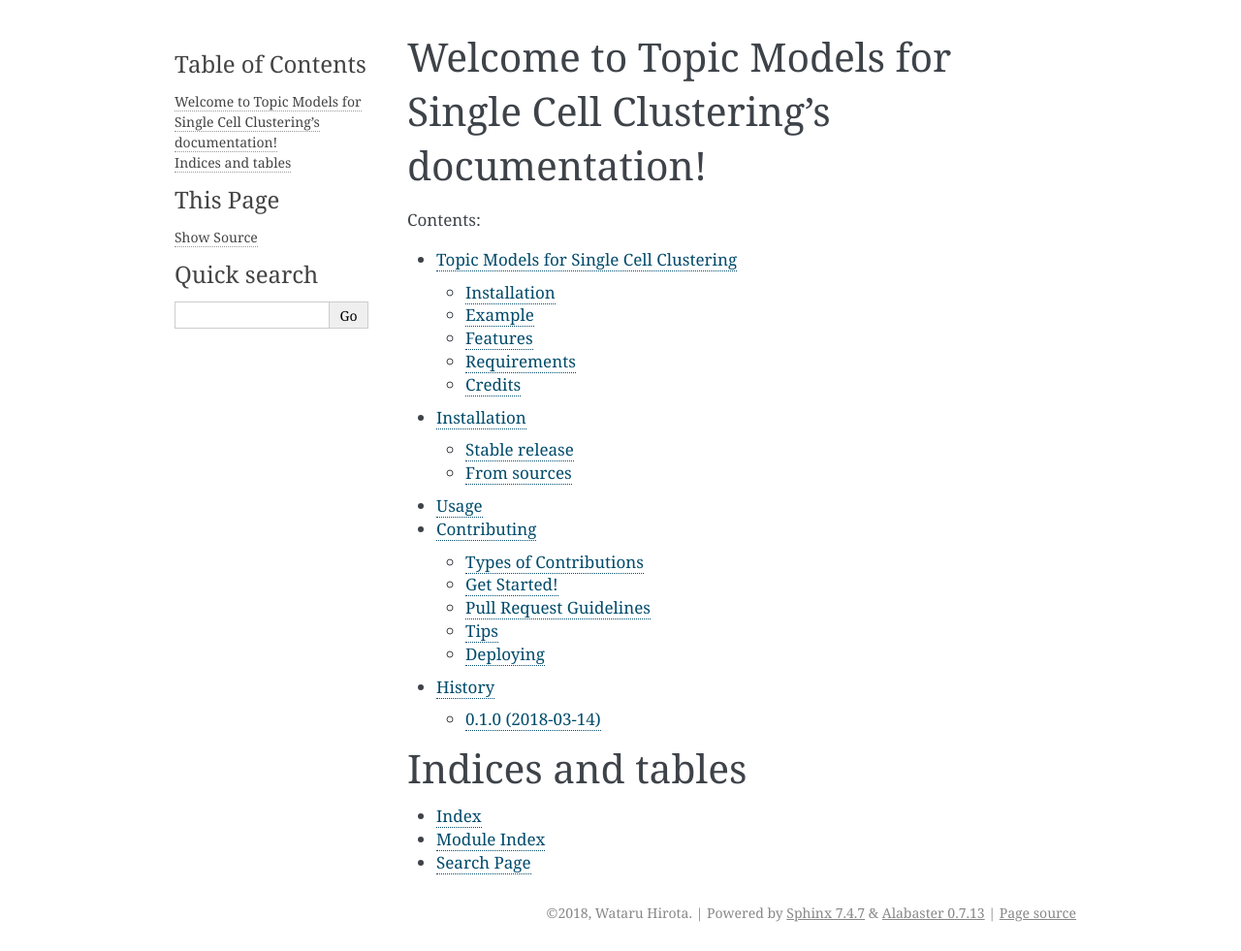
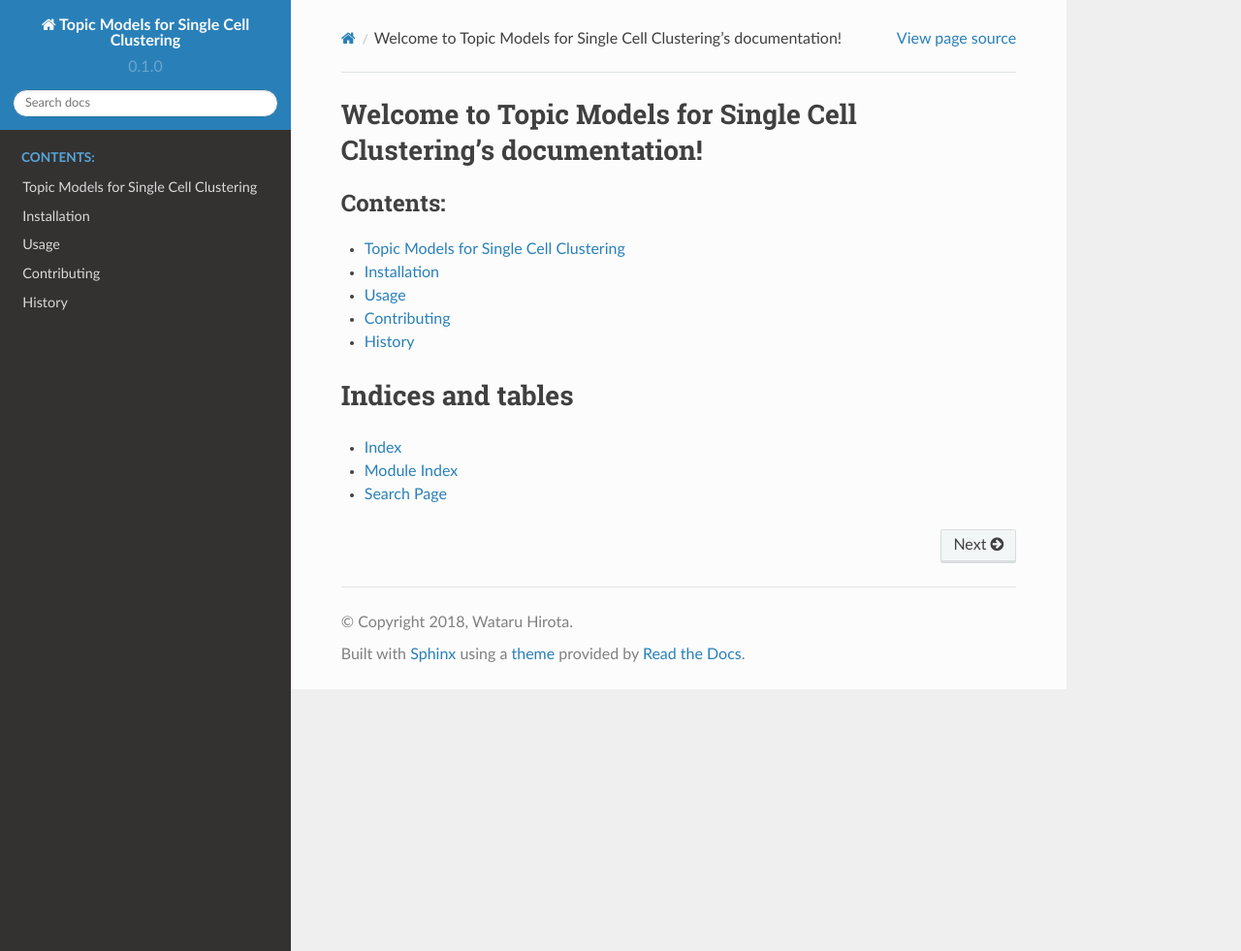
Before and after one commit to tarohi24/tmscc, a Sphinx documentation site: the page built from docs/index.rst, in a window 1280 px wide and 981 px high. Shown: the whole window at 97% size. Built offline with Sphinx 7.4.7 and the Read the Docs theme 2.0.0, drawn with Linux system fonts in a browser that asks for light colours; pages that are not in the unit, such as notebooks, are missing from menus.

Commit message:
mod readme

```diff
--- a/README.rst
+++ b/README.rst
@@ -20,9 +20,11 @@
 
 Installation
 -------
+.. code-block:: console
 
-`pip install tmmsc`
+   $ pip install tmmsc
 
+for more information, see https://tmscc.readthedocs.io/en/latest/installation.html.
 
 Example
 -------
@@ -67,4 +69,4 @@
 Credits
 -------
 
-* This package owes what this is to `Mallet http://mallet.cs.umass.edu/`. Thank you for the wonderful toolkit!
+* This package owes what this is to `Mallet http://mallet.cs.umass.edu/`_. Thank you for the wonderful toolkit!
--- a/docs/conf.py
+++ b/docs/conf.py
@@ -84,7 +84,7 @@
 # The theme to use for HTML and HTML Help pages.  See the documentation for
 # a list of builtin themes.
 #
-html_theme = 'alabaster'
+html_theme = 'sphinx_rtd_theme'
 
 # Theme options are theme-specific and customize the look and feel of a
 # theme further.  For a list of options available for each theme, see the
--- a/docs/index.rst
+++ b/docs/index.rst
@@ -2,7 +2,7 @@
 ======================================
 
 .. toctree::
-   :maxdepth: 2
+   :maxdepth: 1
    :caption: Contents:
 
    readme
```
